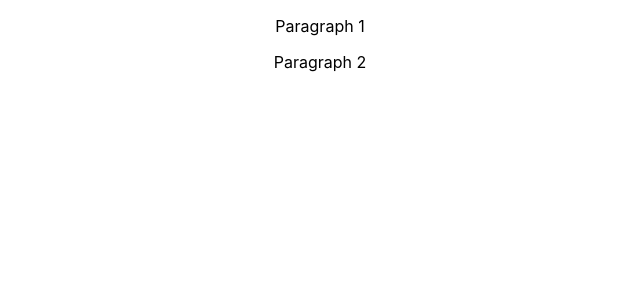
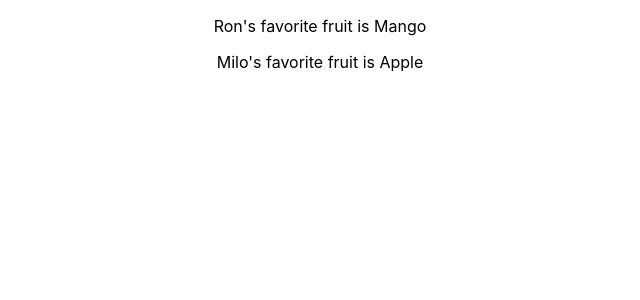
Before and after one commit to rmpalgo/react-js-practice, a React (Create React App) app: page / in a window 1280 px wide. Shown: the top 300 px of the page, without its empty margins (320-960 px from the left). Built offline with nearby package versions, Linux system fonts and the light colour scheme.

Commit message:
feat: added props into output component and rendered it.

```diff
--- a/src/App.js
+++ b/src/App.js
@@ -9,7 +9,7 @@ class App extends Component {
     return (
         <div className="App">
           <div>
-            <UserOutput />
+            <UserOutput fruitOne={"Mango"} fruitTwo={"Apple"} />
           </ div>
         </div>
     );
--- a/src/Input/UserOutput.js
+++ b/src/Input/UserOutput.js
@@ -3,8 +3,8 @@ import React from 'react';
 const userOutput = (props) => {
     return(
         <div>
-            <p>Paragraph 1</p>
-            <p>Paragraph 2</p>
+            <p>Ron's favorite fruit is {props.fruitOne}</p>
+            <p>Milo's favorite fruit is {props.fruitTwo}</p>
         </div>
     )
 }
```
